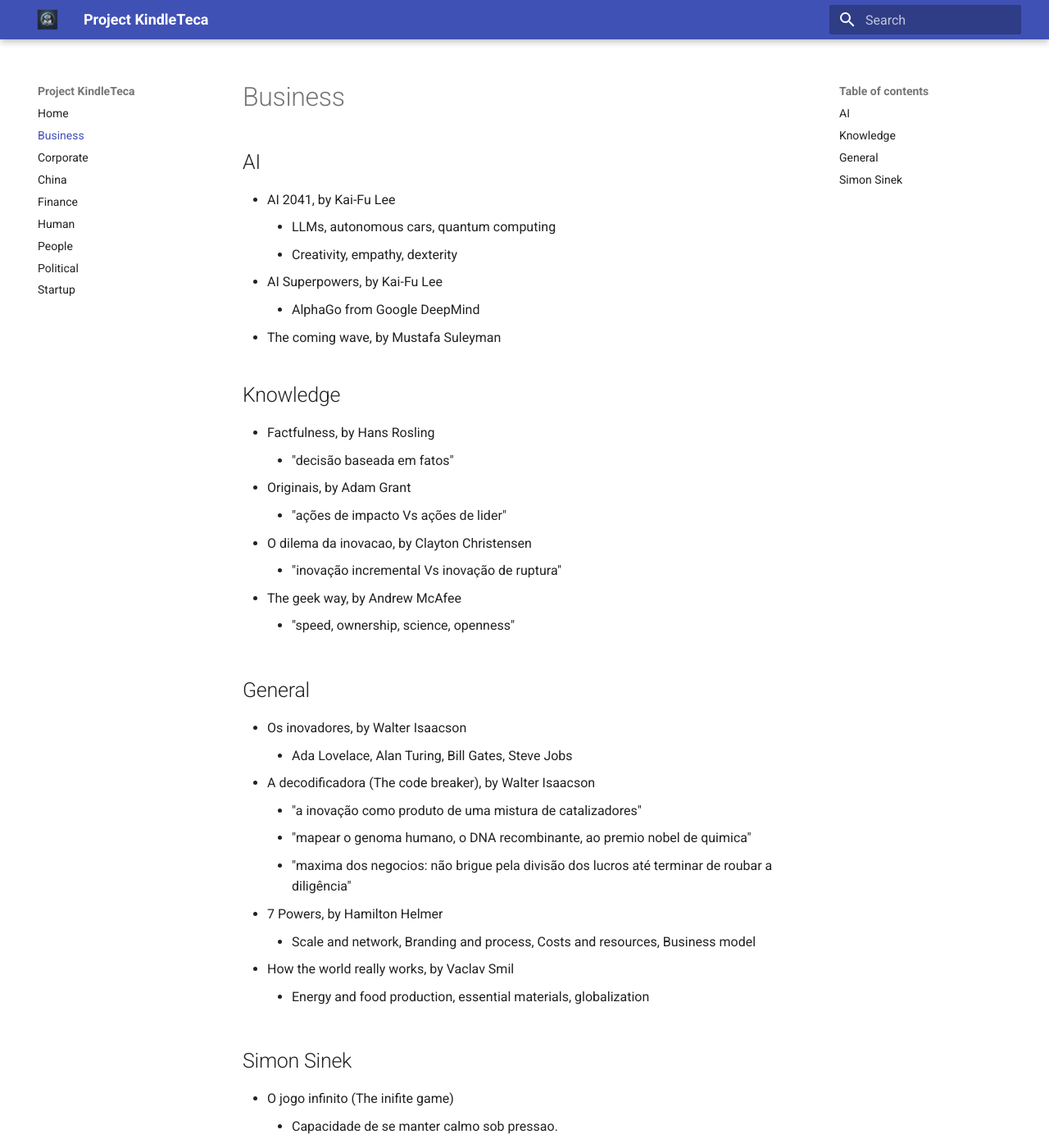
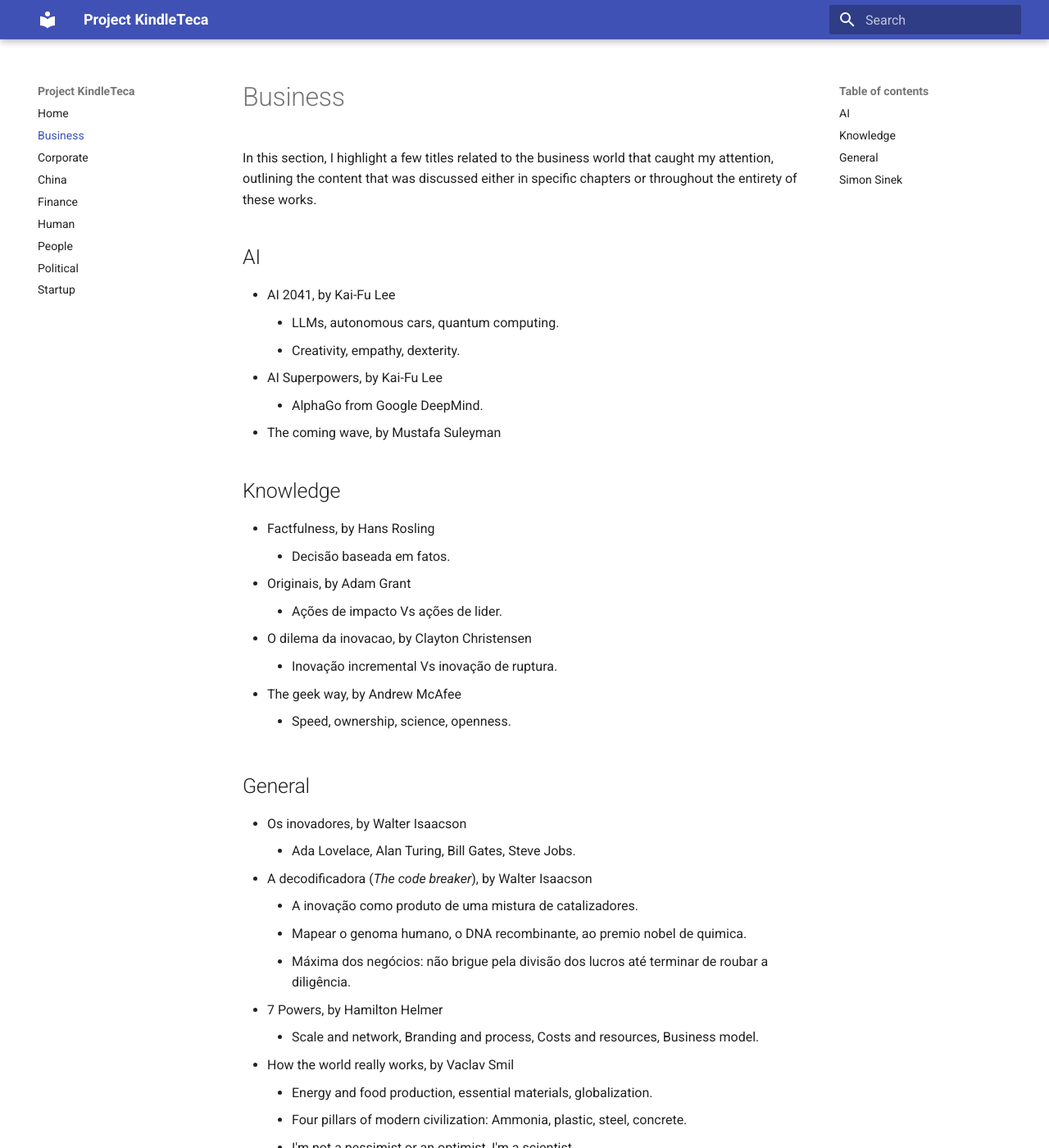
Before and after one commit to renatobrf/kindle-teca, an MkDocs documentation site: the page built from docs/business.md, in a window 1280 px wide and 1400 px high. Shown: the whole window at 82% size. Built offline with MkDocs 1.6.1 and Material for MkDocs 9.7.7, drawn with Linux system fonts in a browser that asks for light colours; some of the changed text lies outside the part shown.

Commit message:
updates.

```diff
--- a/docs/business.md
+++ b/docs/business.md
@@ -1,33 +1,37 @@
+<p>In this section, I highlight a few titles related to the business world that caught my attention, outlining the content that was discussed either in specific chapters or throughout the entirety of these works.</p>
+
 ## AI
 - AI 2041, by Kai-Fu Lee
-    - LLMs, autonomous cars, quantum computing
-    - Creativity, empathy, dexterity
+    - LLMs, autonomous cars, quantum computing.
+    - Creativity, empathy, dexterity.
 - AI Superpowers, by Kai-Fu Lee
-    - AlphaGo from Google DeepMind
+    - AlphaGo from Google DeepMind.
 - The coming wave, by Mustafa Suleyman
 
 ## Knowledge
 - Factfulness, by Hans Rosling
-    - "decisão baseada em fatos"
+    - Decisão baseada em fatos.
 - Originais, by Adam Grant
-    - "ações de impacto Vs ações de lider"
+    - Ações de impacto Vs ações de lider.
 - O dilema da inovacao, by Clayton Christensen
-    - "inovação incremental Vs inovação de ruptura"
+    - Inovação incremental Vs inovação de ruptura.
 - The geek way, by Andrew McAfee
-    - "speed, ownership, science, openness"
+    - Speed, ownership, science, openness.
 
 ## General
 - Os inovadores, by Walter Isaacson
-    - Ada Lovelace, Alan Turing, Bill Gates, Steve Jobs
-- A decodificadora (The code breaker), by Walter Isaacson
-    - "a inovação como produto de uma mistura de catalizadores"
-    - "mapear o genoma humano, o DNA recombinante, ao premio nobel de quimica"
-    - "maxima dos negocios: não brigue pela divisão dos lucros até terminar de roubar a diligência"
+    - Ada Lovelace, Alan Turing, Bill Gates, Steve Jobs.
+- A decodificadora (*The code breaker*), by Walter Isaacson
+    - A inovação como produto de uma mistura de catalizadores.
+    - Mapear o genoma humano, o DNA recombinante, ao premio nobel de quimica.
+    - Máxima dos negócios: não brigue pela divisão dos lucros até terminar de roubar a diligência.
 - 7 Powers, by Hamilton Helmer
-    - Scale and network, Branding and process, Costs and resources, Business model
+    - Scale and network, Branding and process, Costs and resources, Business model.
 - How the world really works, by Vaclav Smil
-    - Energy and food production, essential materials, globalization
+    - Energy and food production, essential materials, globalization.
+    - Four pillars of modern civilization: Ammonia, plastic, steel, concrete.
+    - I'm not a pessimist or an optimist, I'm a scientist.
 
 ## Simon Sinek
-- O jogo infinito (The inifite game)
+- O jogo infinito (*The inifite game*)
     - Capacidade de se manter calmo sob pressao.
--- a/mkdocs.yml
+++ b/mkdocs.yml
@@ -13,7 +13,7 @@
 theme:
   name: material
   locale: en
-  logo: 'https://raw.githubusercontent.com/renatobrf/kindle-teca/main/docs/icons/base-icon-small-v2.png'
+  #logo: 'https://raw.githubusercontent.com/renatobrf/kindle-teca/main/docs/icons/base-icon-small-v2.png'
   favicon: 'https://raw.githubusercontent.com/renatobrf/kindle-teca/main/docs/favicon.ico'
   prev_next_buttons_location: none
   extra_css:
```
Also changed, not shown: docs/political.md (+1 -1 lines).
